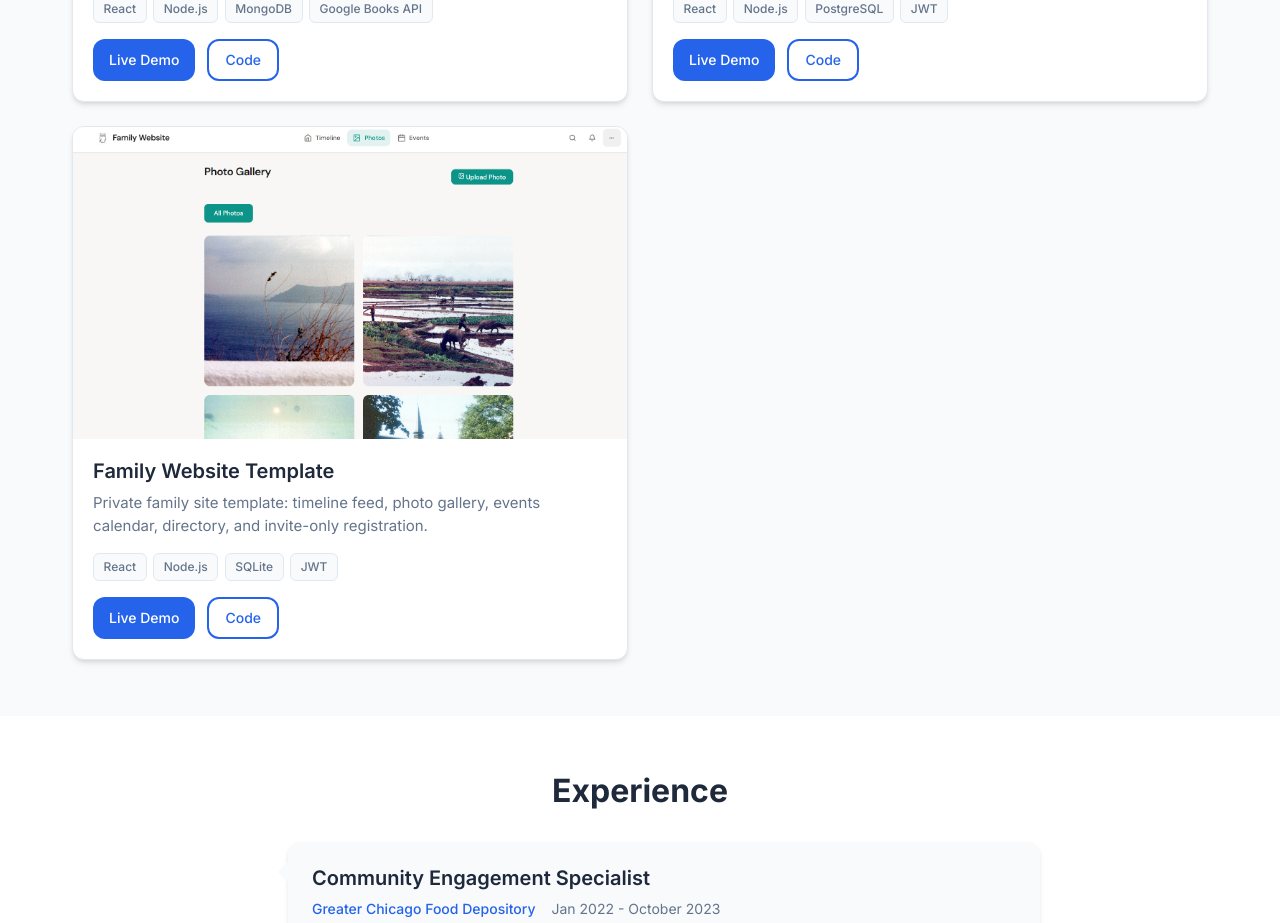
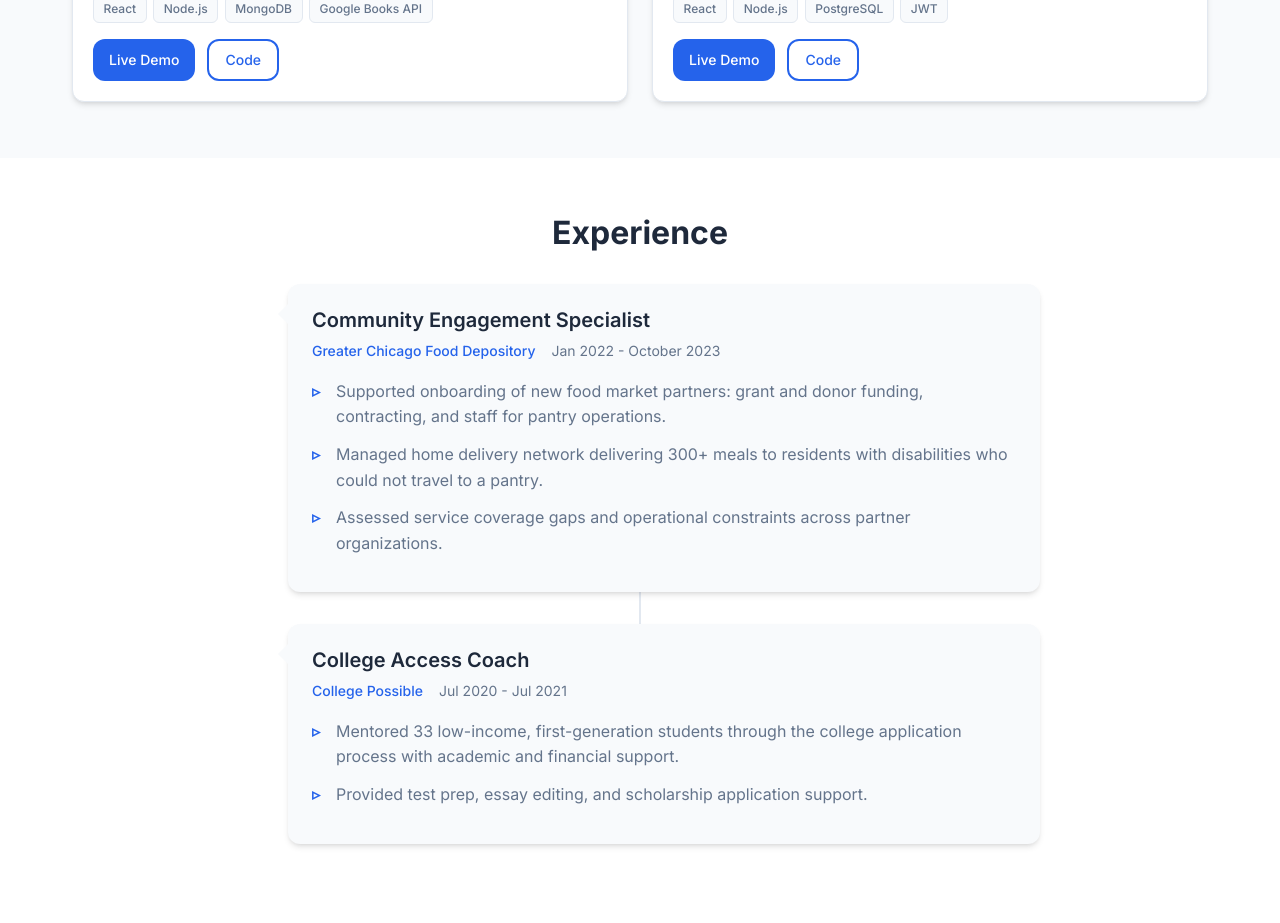
Before and after one commit to njohnson2897/njohnson-portfolio, a React (Vite) app: page / in a window 1280 px wide. Shown: the part 2220-3143 px from the top of the page. Built offline with nearby package versions, Linux system fonts and the light colour scheme.

Commit message:
hide website template project

```diff
--- a/src/components/Projects.jsx
+++ b/src/components/Projects.jsx
@@ -42,17 +42,17 @@ const Projects = () => {
       technologies: ["React", "Node.js", "PostgreSQL", "JWT"],
       featured: false,
     },
-    {
-      id: 4,
-      title: "Family Website Template",
-      description:
-        "Private family site template: timeline feed, photo gallery, events calendar, directory, and invite-only registration.",
-      image: "/assets/images/projects/family-website-template.PNG",
-      liveUrl: "https://family-website-template.onrender.com",
-      githubUrl: "https://github.com/njohnson2897/family-website-template",
-      technologies: ["React", "Node.js", "SQLite", "JWT"],
-      featured: false,
-    },
+    // {
+    //   id: 4,
+    //   title: "Family Website Template",
+    //   description:
+    //     "Private family site template: timeline feed, photo gallery, events calendar, directory, and invite-only registration.",
+    //   image: "/assets/images/projects/family-website-template.PNG",
+    //   liveUrl: "https://family-website-template.onrender.com",
+    //   githubUrl: "https://github.com/njohnson2897/family-website-template",
+    //   technologies: ["React", "Node.js", "SQLite", "JWT"],
+    //   featured: false,
+    // },
   ];
 
   return (
```
